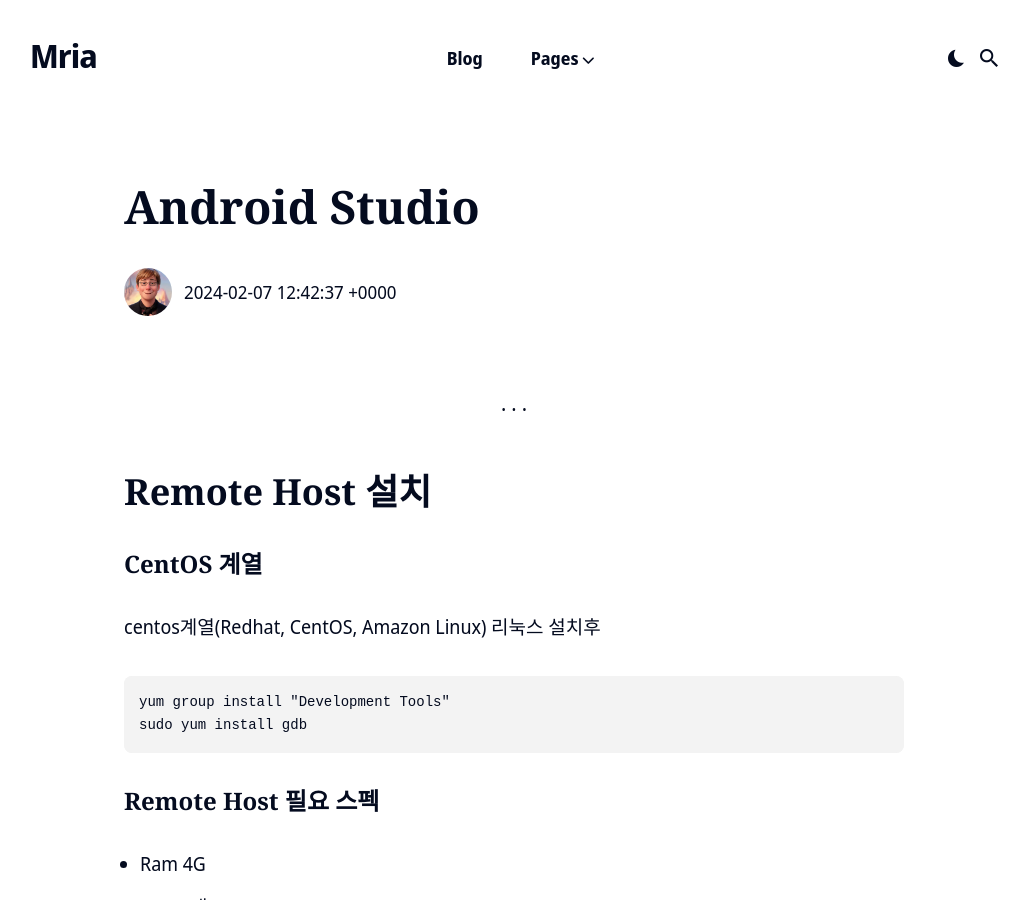
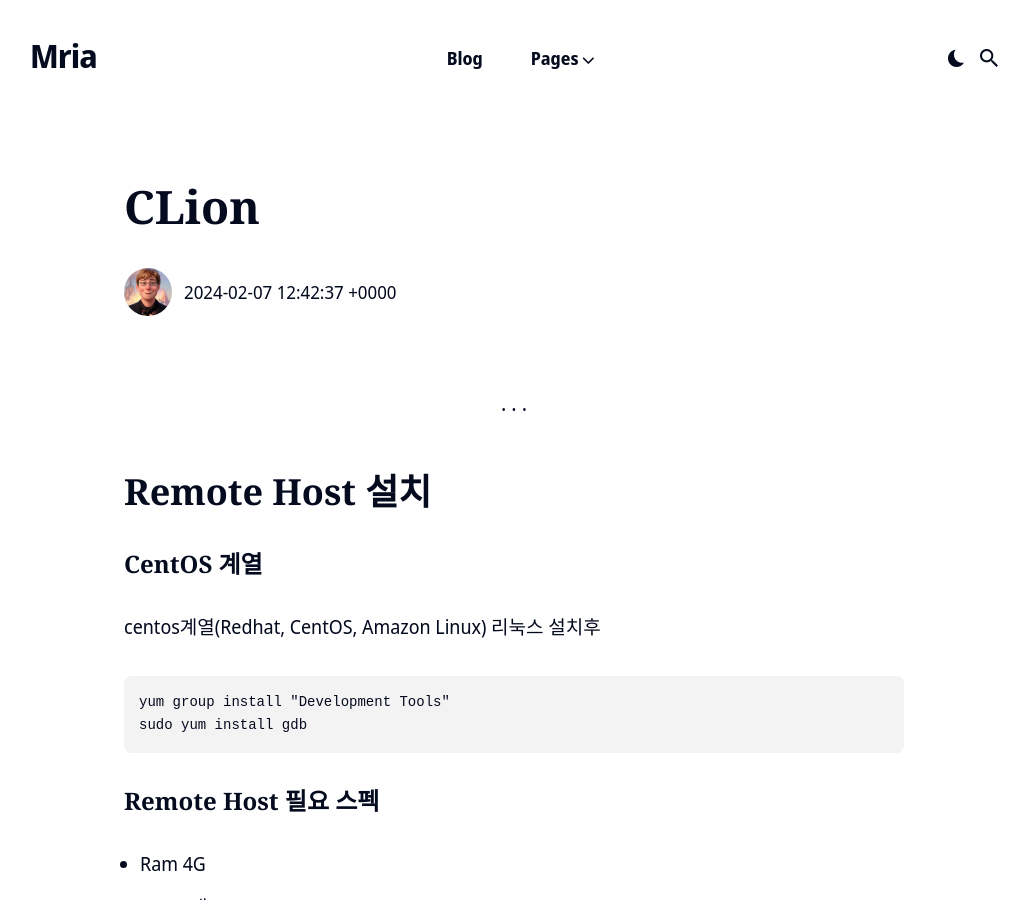
Before and after one commit to hahabattery/hahabattery.github.io, a Jekyll site: the page built from _pages/tools/editors/CLion.md, in a window 1280 px wide and 900 px high. Shown: the whole window, without its empty margins (126-1155 px from the left). Built offline with Jekyll 4.4.1, drawn with Linux system fonts in a browser that asks for light colours; nearby versions of some CDN libraries.

Commit message:
Update CLion.md

```diff
--- a/_pages/tools/editors/CLion.md
+++ b/_pages/tools/editors/CLion.md
@@ -1,6 +1,6 @@
 ---
 layout: page
-title: Android Studio
+title: CLion
 permalink: /tools/editors/clion
 author: wonchang
 category: tools
```
